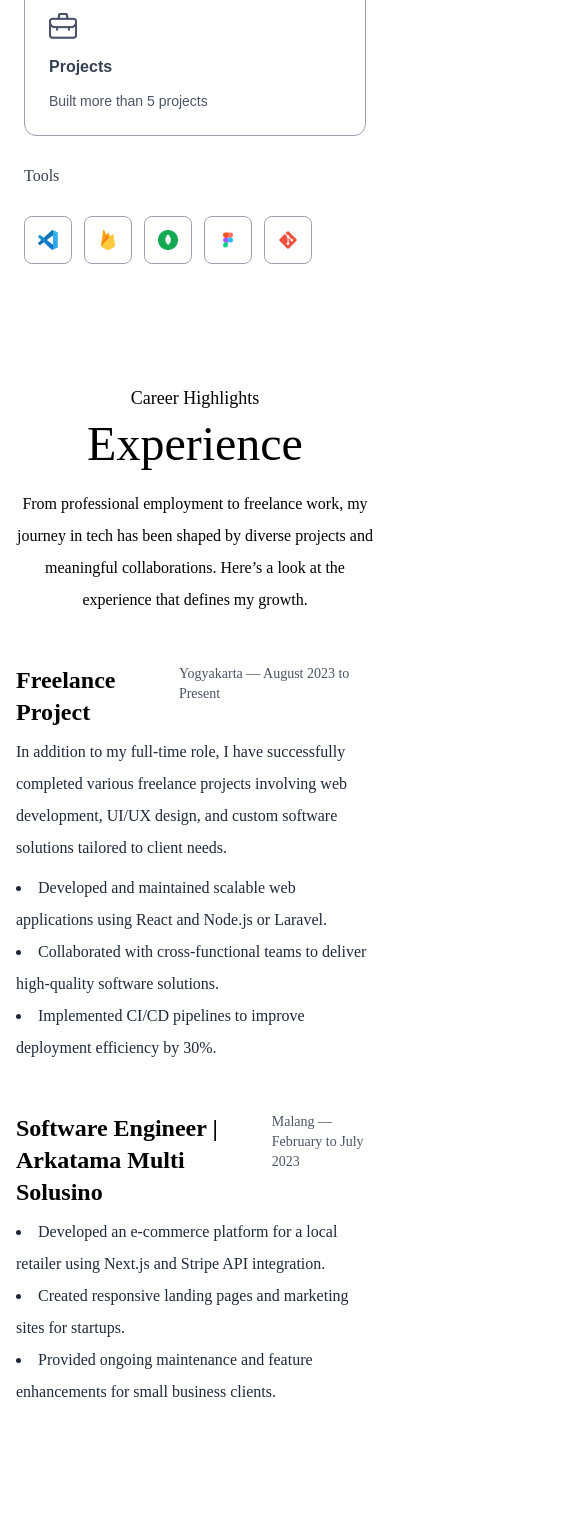
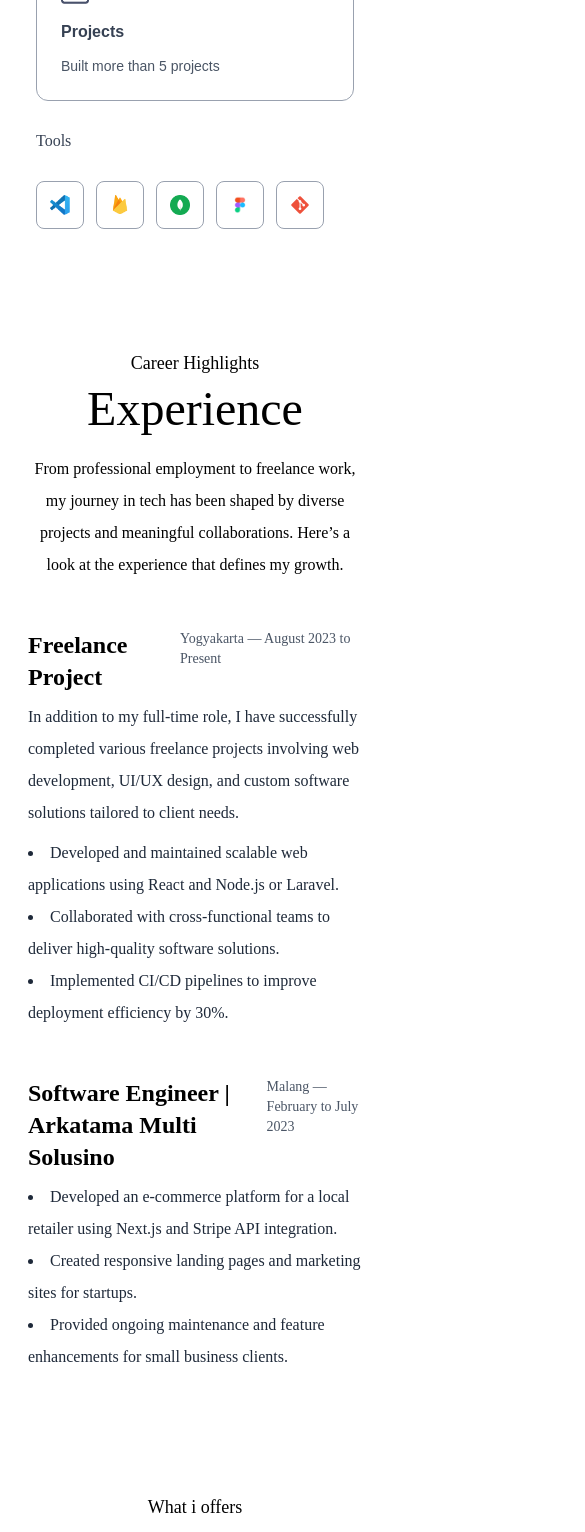
Before and after one commit to rifkyr990/new-portofolio, a Next.js app: page / in a window 390 px wide. Shown: the part 2400-3932 px from the top of the page, 585 px wide, since content can reach past the window. Built offline with nearby package versions, Linux system fonts and the light colour scheme; a web font is replaced by a local one.

Commit message:
update/heading & responsive

```diff
--- a/src/app/components/About.tsx
+++ b/src/app/components/About.tsx
@@ -38,7 +38,7 @@ const About = () => {
                         ))}
                     </ul>
 
-                    <h4 className='my-6 text-gray-700 font-ovo'>Tools</h4>
+                    <h2 className='my-6 text-gray-700 font-ovo'>Tools</h2>
                     <ul className='flex items-center gap-3 sm:gap-5'>
                         {toolsData.map((tool, index)=>(
                             <li key={index} className='flex items-center justify-center w-12 sm:w-14 aspect-square border border-gray-400 rounded-lg cursor-pointer hover:-translate-y-1 duration-500'>
--- a/src/app/components/Experience.tsx
+++ b/src/app/components/Experience.tsx
@@ -32,7 +32,7 @@ const Experience = () => {
                 {/* Freelance Experience */}
                 <div>
                     <div className='flex justify-between'>
-                        <h4 className="text-2xl font-semibold mb-2">Software Engineer | Arkatama Multi Solusino</h4>
+                        <h2 className="text-2xl font-semibold mb-2">Software Engineer | Arkatama Multi Solusino</h2>
                         <p className="text-sm text-gray-600 mb-1">Malang — February to July 2023</p>
                     </div>
                     <ul className="list-disc list-inside text-gray-800">
--- a/src/app/page.tsx
+++ b/src/app/page.tsx
@@ -13,7 +13,7 @@ import Experience from "./components/Experience";
 export default function Home() {
   return (
     <StrictMode>
-      <div>
+      <div className="overflow-x-hidden mx-3">
         <Navbar/>
         <Header/>
         <About/>
```
